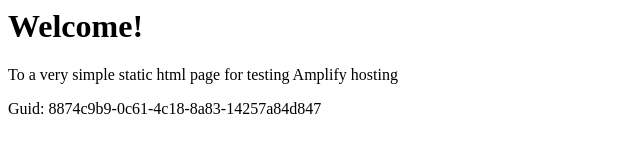
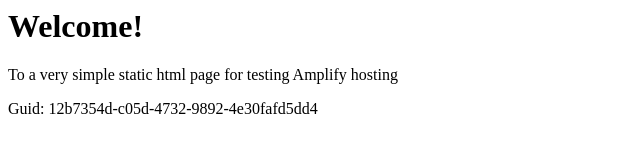
Before and after one commit to aws-aemilia-yul/Github-PR-Commit-Integration-Test-DoNotTouch-GitHubWebhookPushCanaryTest-v1-prod-ca-central-1, a website: page src/index.html in a window 1280 px wide. Shown: the full height of the page, 0-640 px from the left. Drawn offline with Linux system fonts and the light colour scheme.

Commit message:
commit from integ tests

```diff
--- a/src/index.html
+++ b/src/index.html
@@ -12,6 +12,6 @@
 <body>
     <h1>Welcome!</h1>
     <p>To a very simple static html page for testing Amplify hosting</p>
-    <p>Guid: 8874c9b9-0c61-4c18-8a83-14257a84d847</p></body>
+    <p>Guid: 12b7354d-c05d-4732-9892-4e30fafd5dd4</p></body>
 
 </html>
```
